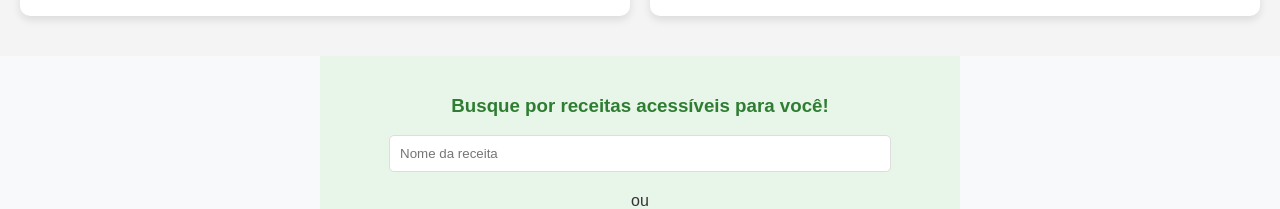
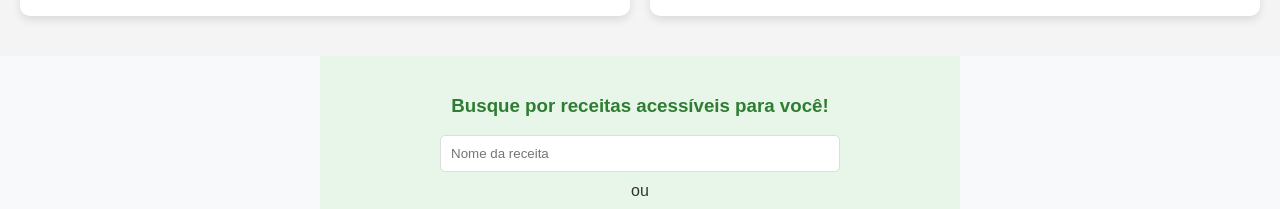
Before and after one commit to ellenmelo19/Fit-Tasty, a React (Create React App) app: page / in a window 1280 px wide. Shown: the part 1140-1349 px from the top of the page. Built offline with nearby package versions, Linux system fonts and the light colour scheme.

Commit message:
Ajuste no botao Experimente ja , ajuste em rotas

```diff
--- a/src/components/Hero.js
+++ b/src/components/Hero.js
@@ -1,7 +1,12 @@
+// Hero.js
 import React from 'react';
-import backgroundImage from '../assets/background.jpg'; // Importa a imagem
+import backgroundImage from '../assets/background.jpg';
 
 function Hero() {
+  const scrollToSearchForm = () => {
+    document.getElementById('search-form').scrollIntoView({ behavior: 'smooth' });
+  };
+
   return (
     <section style={{ ...styles.hero, backgroundImage: `url(${backgroundImage})` }}>
       <div style={styles.overlay}>
@@ -9,7 +14,7 @@ function Hero() {
         <p style={styles.subtitle}>
           Descubra receitas saudáveis com ingredientes que você já tem em casa. Nutrição ao seu alcance!
         </p>
-        <button style={styles.button}>Experimente já</button>
+        <button onClick={scrollToSearchForm} style={styles.button}>Experimente já</button>
       </div>
     </section>
   );
@@ -21,12 +26,12 @@ const styles = {
     display: 'flex',
     alignItems: 'center',
     justifyContent: 'center',
-    backgroundSize: 'cover', // Faz com que a imagem preencha o fundo
-    backgroundPosition: 'center', // Centraliza a imagem
+    backgroundSize: 'cover',
+    backgroundPosition: 'center',
     position: 'relative',
   },
   overlay: {
-    backgroundColor: 'rgba(0, 0, 0, 0.5)', // Adiciona uma camada escura por cima da imagem
+    backgroundColor: 'rgba(0, 0, 0, 0.5)',
     color: 'white',
     padding: '100px',
     textAlign: 'center',
@@ -36,7 +41,7 @@ const styles = {
     fontSize: '2.5em',
     fontWeight: 'bold',
     margin: '0 0 10px',
-    color: '#FFFFFF', // Cor clara para destaque
+    color: '#FFFFFF',
   },
   subtitle: {
     fontSize: '1.2em',
--- a/src/components/SearchForm.js
+++ b/src/components/SearchForm.js
@@ -19,14 +19,14 @@ function SearchForm() {
   };
 
   return (
-    <section style={styles.container}>
+    <section id="search-form" style={styles.container}>
       <h3>Busque por receitas acessíveis para você!</h3>
 
       <div style={styles.singleInput}>
         <input
           type="text"
           placeholder="Nome da receita"
-          style={styles.input}
+          style={styles.inputSingle}
         />
       </div>
 
@@ -91,14 +91,22 @@ const styles = {
   container: {
     padding: '20px',
     backgroundColor: '#e8f5e9',
-    maxWidth: '600px',
-    margin: '0 auto',
-    textAlign: 'center'
+    maxWidth: '600px', // Largura máxima para centralizar
+    margin: '0 auto', // Centraliza o conteúdo
+    textAlign: 'center' // Centraliza o texto
   },
   singleInput: {
     display: 'flex',
     justifyContent: 'center',
     marginBottom: '10px'
+  },
+  inputSingle: {
+    padding: '10px',
+    borderRadius: '5px',
+    border: '1px solid #ddd',
+    width: '100%',
+    maxWidth: '400px',  // Ajusta a largura máxima
+    boxSizing: 'border-box'  // Garante que o preenchimento seja incluído na largura total
   },
   inputGroup: {
     display: 'flex',
@@ -111,7 +119,7 @@ const styles = {
     borderRadius: '5px',
     border: '1px solid #ddd',
     marginBottom: '10px',
-    width: '80%'
+    width: '100%'
   },
   button: {
     backgroundColor: '#66bb6a',
```
Also changed, not shown: src/App.js (line endings or trailing spaces).
